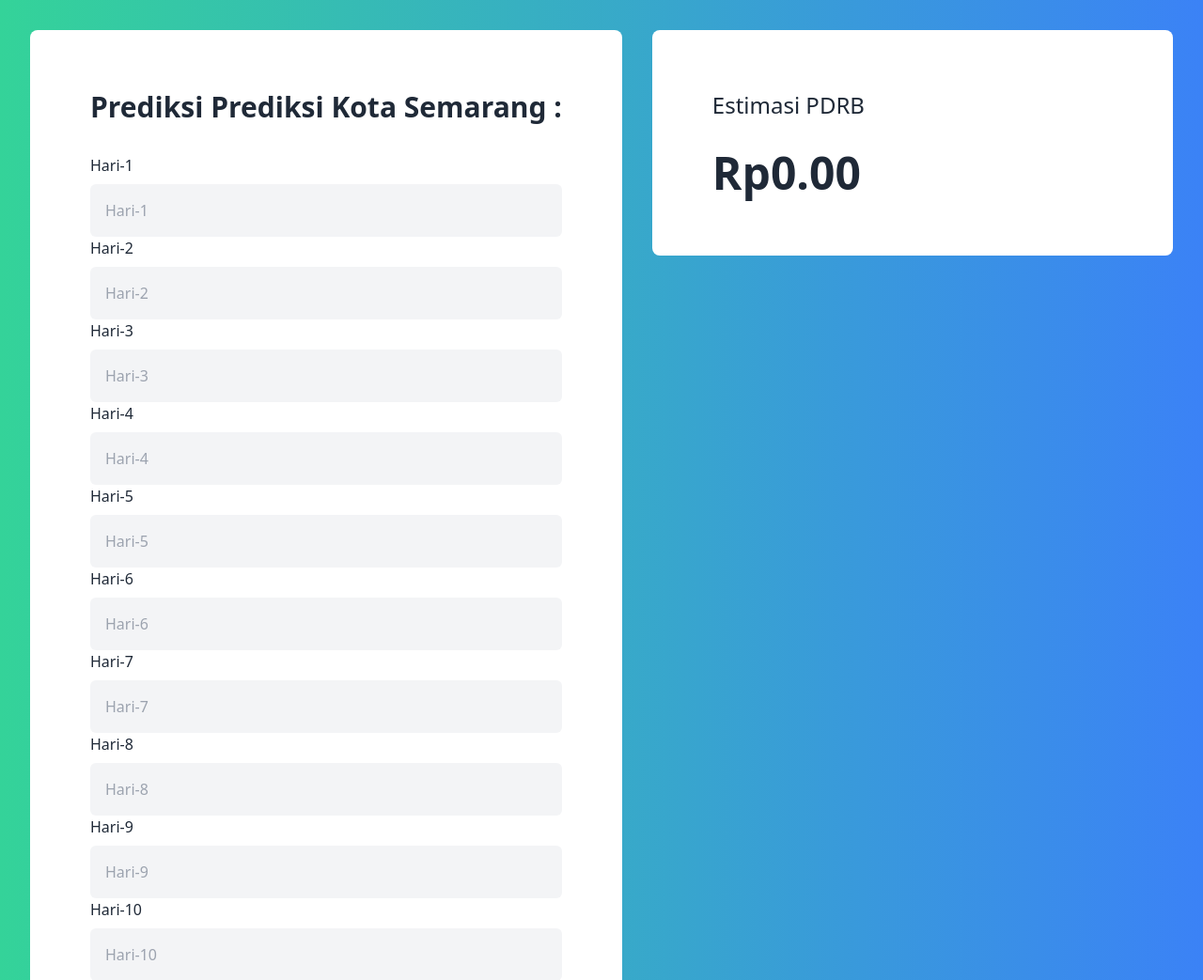
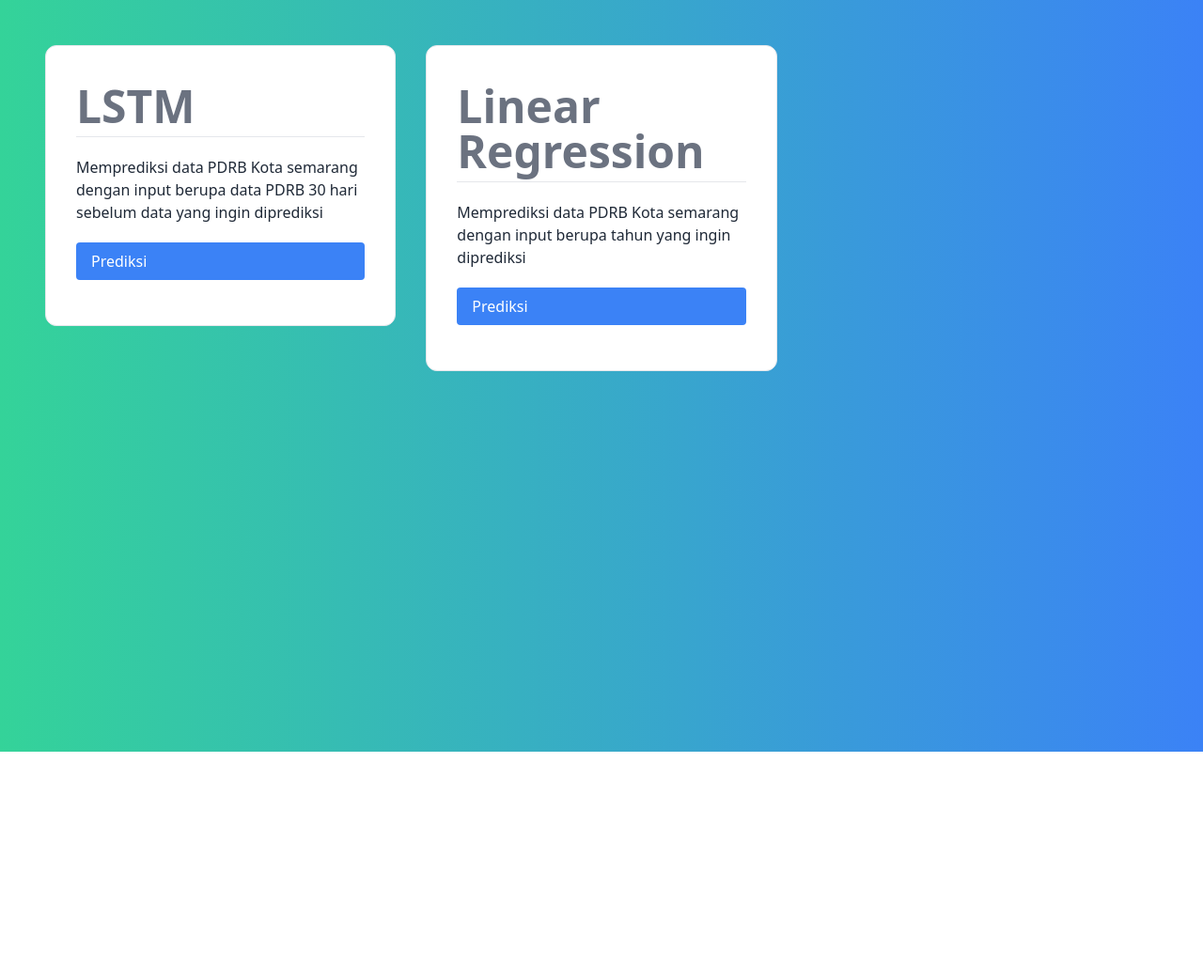
Before and after one commit to wisesa15/dts-deployment-linreg-main, a Flask app: page / in a window 1280 px wide. Shown: the top 1043 px of the page at 94% size. After the commit the page ends 800 px from the top, so only its background shows below. Run offline with Flask 2, Linux system fonts and the light colour scheme; parts of the project's set-up code (start-up, migrations or seed data) failed here and were passed over.

Commit message:
Menambahkan tampilan awal dan tampilan prediksi untuk lstm dan linear regression

```diff
--- a/app.py
+++ b/app.py
@@ -6,30 +6,39 @@ import pickle
 
 app = Flask(__name__)
 
-# model_file = open('LinearRegressionPDRB.pkl', 'rb')
-# model = pickle.load(model_file, encoding='bytes')
-model = tf.keras.models.load_model('model_lstm.h5')
+model_file = open('LinearRegressionPDRB.pkl', 'rb')
+model_linreg = pickle.load(model_file, encoding='bytes')
+model_lstm = tf.keras.models.load_model('model_lstm.h5')
 scaller_file = open('scaller.pkl', 'rb')
 scaller = pickle.load(scaller_file, encoding='bytes')
 
 @app.route('/')
 def index():
+    return render_template('index0.html')
+
+@app.route('/linreg')
+def linreg():
+    return render_template('index.html', pdrb=0)
+
+@app.route('/linreg', methods=['POST'])
+def linregPredict():
+    '''
+    Predict the insurance cost based on user inputs
+    and render the result to the html page
+    '''
+    tahun = int(request.form.get('Tahun'))
+
+    prediction = model_linreg.predict([[tahun]])
+    output = prediction[0]
+
+    return render_template('index.html', pdrb=output, tahun=tahun)
+
+@app.route('/lstm')
+def lstm():
     return render_template('index1.html', pdrb=0)
 
-# @app.route('/predict', methods=['POST'])
-# def predict():
-#     '''
-#     Predict the insurance cost based on user inputs
-#     and render the result to the html page
-#     '''
-#     tahun = int(request.form.get('Tahun'))
-
-#     prediction = model.predict([[tahun]])
-#     output = prediction[0]
-
-#     return render_template('index.html', pdrb=output, tahun=tahun)
-@app.route('/predict', methods=['POST'])
-def predict():
+@app.route('/lstm', methods=['POST'])
+def lstmPredict():
     '''
     Predict the insurance cost based on user inputs
     and render the result to the html page
@@ -40,7 +49,7 @@ def predict():
     data = scaller.transform(data)
     data = np.reshape(data, (1,30,1))
 
-    prediction = model.predict(data)
+    prediction = model_lstm.predict(data)
     output = prediction
     output = scaller.inverse_transform(output)[0][0]
 
--- /dev/null
+++ b/templates/index0.html
@@ -0,0 +1,48 @@
+<!DOCTYPE html>
+<html lang="en">
+    <head>
+        <meta charset="UTF-8" />
+        <meta http-equiv="X-UA-Compatible" content="IE=edge" />
+        <meta name="viewport" content="width=device-width, initial-scale=1.0" />
+        <link
+            href="https://unpkg.com/tailwindcss@^2/dist/tailwind.min.css"
+            rel="stylesheet"
+        />
+        <title>Aplikasi Prediksi Biaya Asuransi</title>
+    </head>
+    <body
+        class="
+            flex flex-col
+            justify-between
+            item-center
+            p-8
+            min-h-screen
+            bg-gradient-to-r
+            from-green-400
+            to-blue-500
+            text-gray-800
+            md:flex-row
+        "
+    >
+    <section class="container mx-auto flex flex-wrap">
+        <div class="lg:w-1/3 md:w-1/2 w-full p-4 ">
+            <div class="p-8 rounded-xl border border-gray-200 bg-white">
+                <h4 class="text-5xl font-bold py-2 text-gray-500"> LSTM </h4>
+                <hr>
+                <div class="my-4 flex flex-col text-base items-center">
+                    <p class="flex items-center w-full my-1"> Memprediksi data PDRB Kota semarang dengan input berupa data PDRB 30 hari sebelum data yang ingin diprediksi </p>
+                </div><a href="{{ url_for('lstm') }}" class="my-4 px-4 py-2 block w-full text-white bg-blue-500 hover:bg-blue-700 rounded"> Prediksi </a>
+            </div>
+        </div>
+        <div class="lg:w-1/3 md:w-1/2 w-full p-4 ">
+            <div class="p-8 rounded-xl border border-gray-200 bg-white">
+                <h4 class="text-5xl font-bold py-2 text-gray-500"> Linear Regression </h4>
+                <hr>
+                <div class="my-4 flex flex-col text-base items-center">
+                    <p class="flex items-center w-full my-1"> Memprediksi data PDRB Kota semarang dengan input berupa tahun yang ingin diprediksi </p>
+                </div><a href="{{ url_for('linreg') }}" class="my-4 px-4 py-2 block w-full text-white bg-blue-500 hover:bg-blue-700 rounded"> Prediksi </a>
+            </div>
+        </div>
+    </section>
+    </body>
+</html>
--- a/templates/index1.html
+++ b/templates/index1.html
@@ -28,9 +28,8 @@
             <h1 class="text-3xl font-bold mb-8">
                 Prediksi Prediksi Kota Semarang :
             </h1>
-            {{ data }}
             <form
-                action="{{ url_for('predict') }}"
+                action="{{ url_for('lstmPredict') }}"
                 method="post"
                 class="flex flex-col"
             >
@@ -85,6 +84,21 @@
                     Estimasi PDRB
                 </h1>
                 <h2 class="text-5xl font-bold">{{ "Rp{:,.2f}".format(pdrb) }}</h2>
+                <a href="{{ url_for('index') }}"
+                    class="
+                        flex
+                        justify-center
+                        align-center
+                        mt-8
+                        p-4
+                        bg-gradient-to-r
+                        from-green-400
+                        to-blue-500
+                        text-white
+                        rounded-md
+                    "
+                > Kembali
+                </a>
             </div>
         </section>
     </body>
```
Also changed, not shown: templates/index.html (+16 -1 lines).
